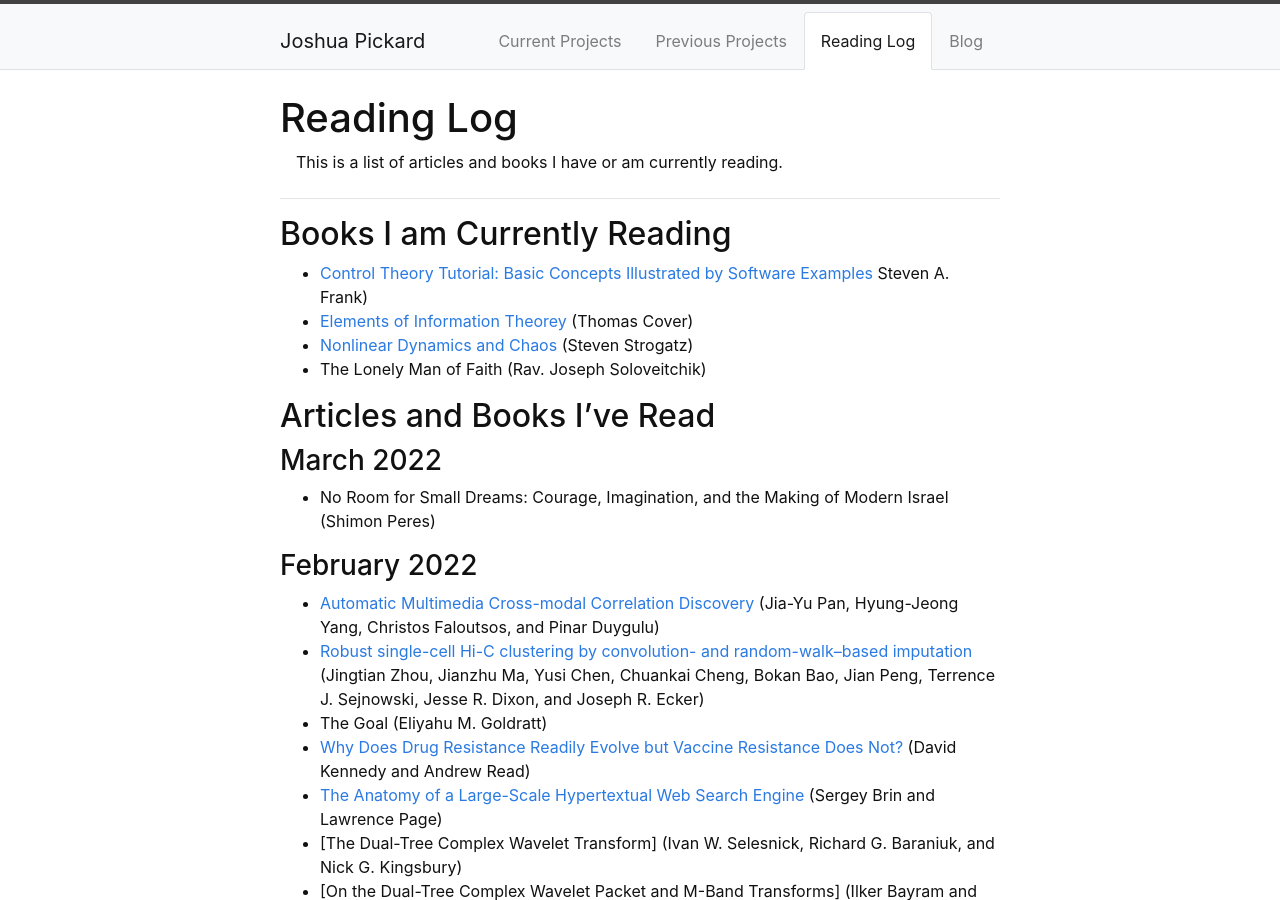
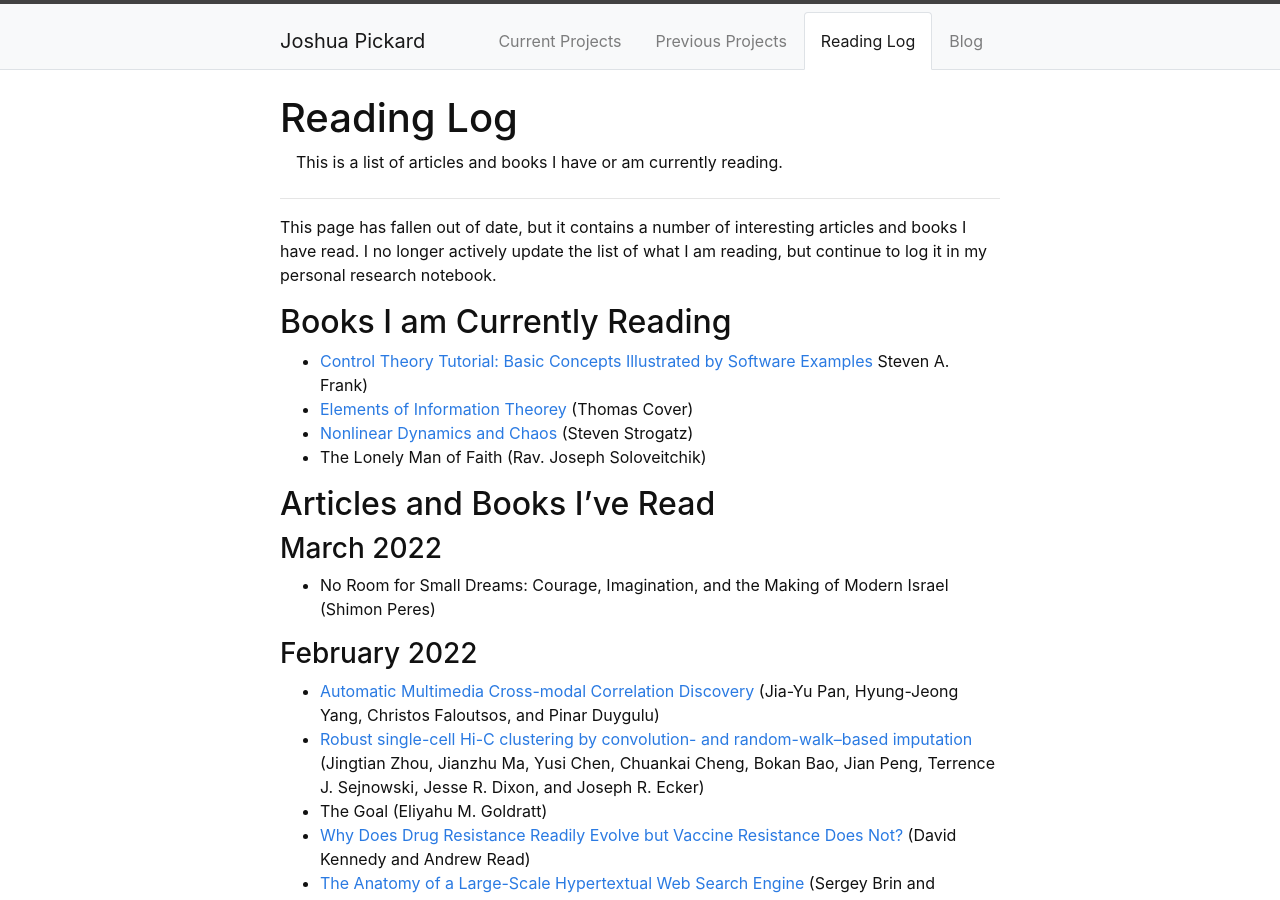
Before and after one commit to Jpickard1/jpickard1.github.io, a Jekyll site: the page built from content/3-Reading_Log.md, in a window 1280 px wide and 900 px high. Built offline with Jekyll 4.4.1, drawn with Linux system fonts in a browser that asks for light colours.

Commit message:
Update 3-Reading_Log.md

```diff
--- a/content/3-Reading_Log.md
+++ b/content/3-Reading_Log.md
@@ -4,6 +4,8 @@ nav: Reading Log
 description: >
     This is a list of articles and books I have or am currently reading.
 ---
+
+This page has fallen out of date, but it contains a number of interesting articles and books I have read. I no longer actively update the list of what I am reading, but continue to log it in my personal research notebook.
 
 ## Books I am Currently Reading
 - [Control Theory Tutorial: Basic Concepts Illustrated by Software Examples](https://library.oapen.org/bitstream/id/ca08ee4d-3639-43d0-81b7-f53ebdfd1e03/1002170.pdf) Steven A. Frank)
```
